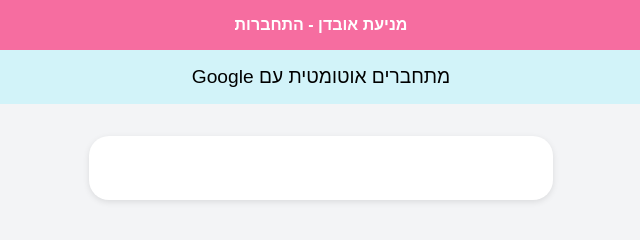
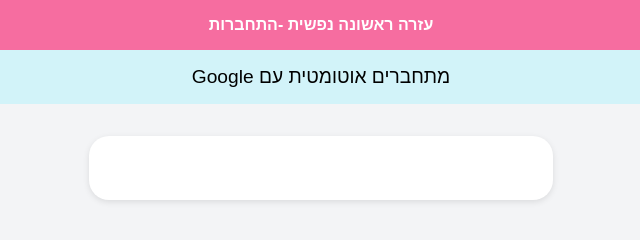
Before and after one commit to dekel22/menataid, a website: page index.html in a window 1280 px wide. Shown: the full height of the page, 319-959 px from the left. Drawn offline with Linux system fonts and the light colour scheme.

Commit message:
Update index.html

```diff
--- a/index.html
+++ b/index.html
@@ -38,7 +38,7 @@
 </head>
 <body>
 
-  <div class="header">מניעת אובדן - התחברות</div>
+  <div class="header">עזרה ראשונה נפשית -התחברות</div>
   <div class="sub-header">מתחברים אוטומטית עם Google</div>
 
   <div class="login-box">
```
